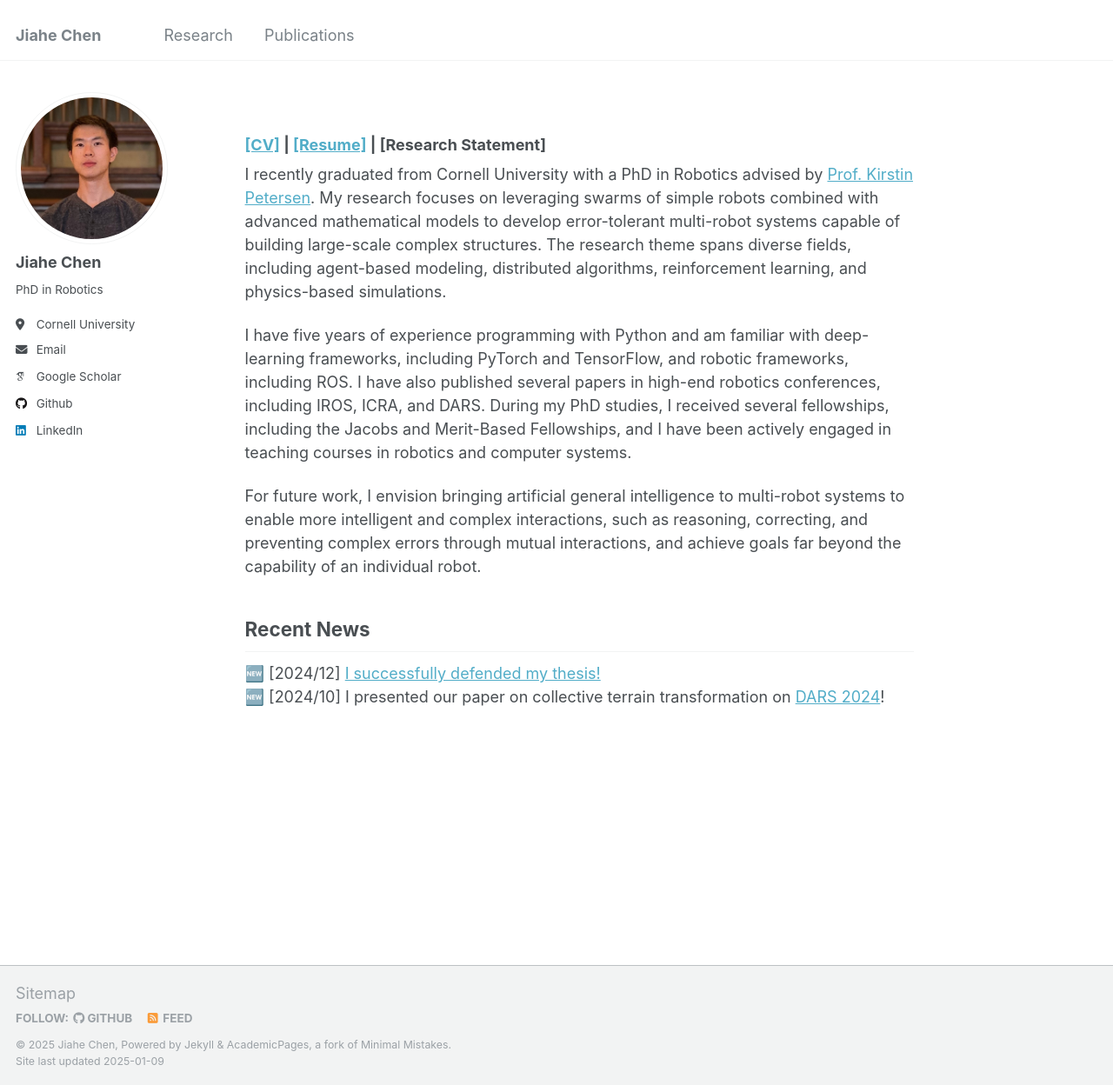
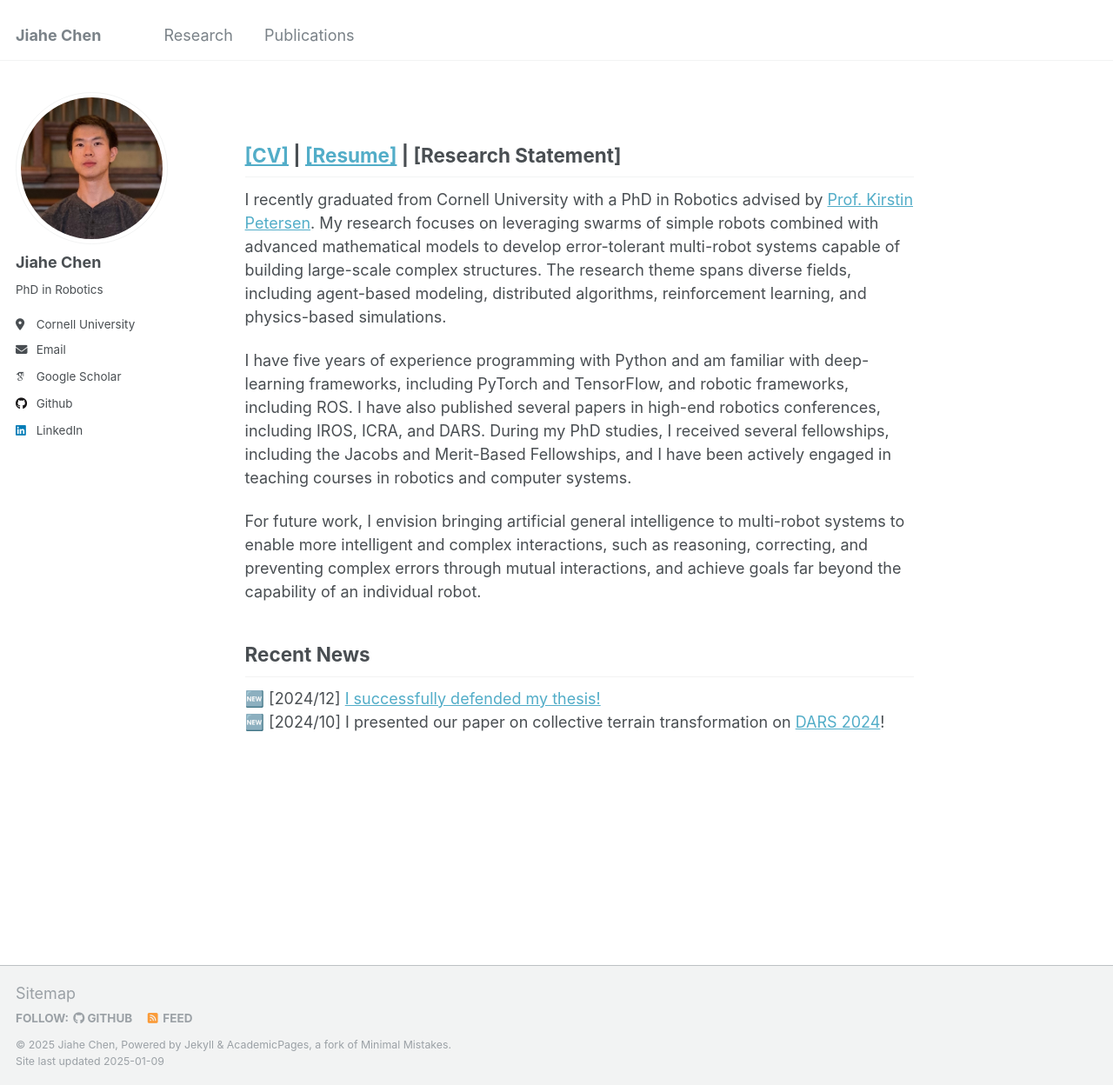
Before and after one commit to Ericland/Ericland.github.io, a Jekyll site: the page built from _pages/about.md, in a window 1280 px wide and 1248 px high. Shown: the whole window at 87% size. Built offline with Jekyll 4.4.1, drawn with Linux system fonts in a browser that asks for light colours; emoji names are drawn with the system emoji font; some web fonts are replaced.

```diff
--- a/_pages/about.md
+++ b/_pages/about.md
@@ -7,7 +7,7 @@ redirect_from:
   - /about.html
 ---
 
-### [[CV]](https://ericland.github.io/files/cv.pdf) | [[Resume]](https://ericland.github.io/files/resume.pdf) | [Research Statement]
+## [[CV]](https://ericland.github.io/files/cv.pdf) | [[Resume]](https://ericland.github.io/files/resume.pdf) | [Research Statement]
 
 I recently graduated from Cornell University with a PhD in Robotics advised by [Prof. Kirstin Petersen](https://www.ece.cornell.edu/faculty-directory/kirstin-hagelskjaer-petersen). My research focuses on leveraging swarms of simple robots combined with advanced mathematical models to develop error-tolerant multi-robot systems capable of building large-scale complex structures. The research theme spans diverse fields, including agent-based modeling, distributed algorithms, reinforcement learning, and physics-based simulations.
 
```
